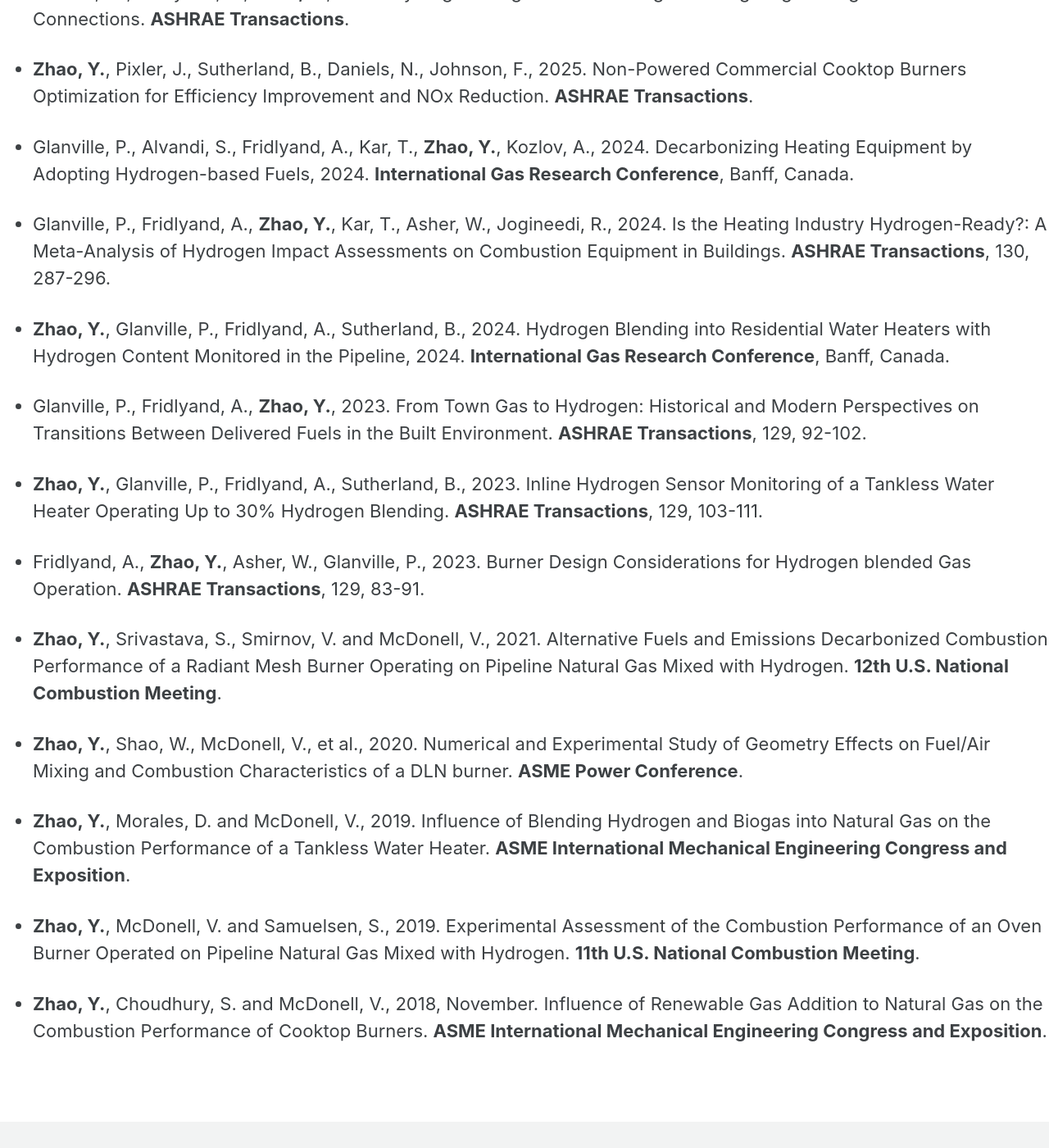
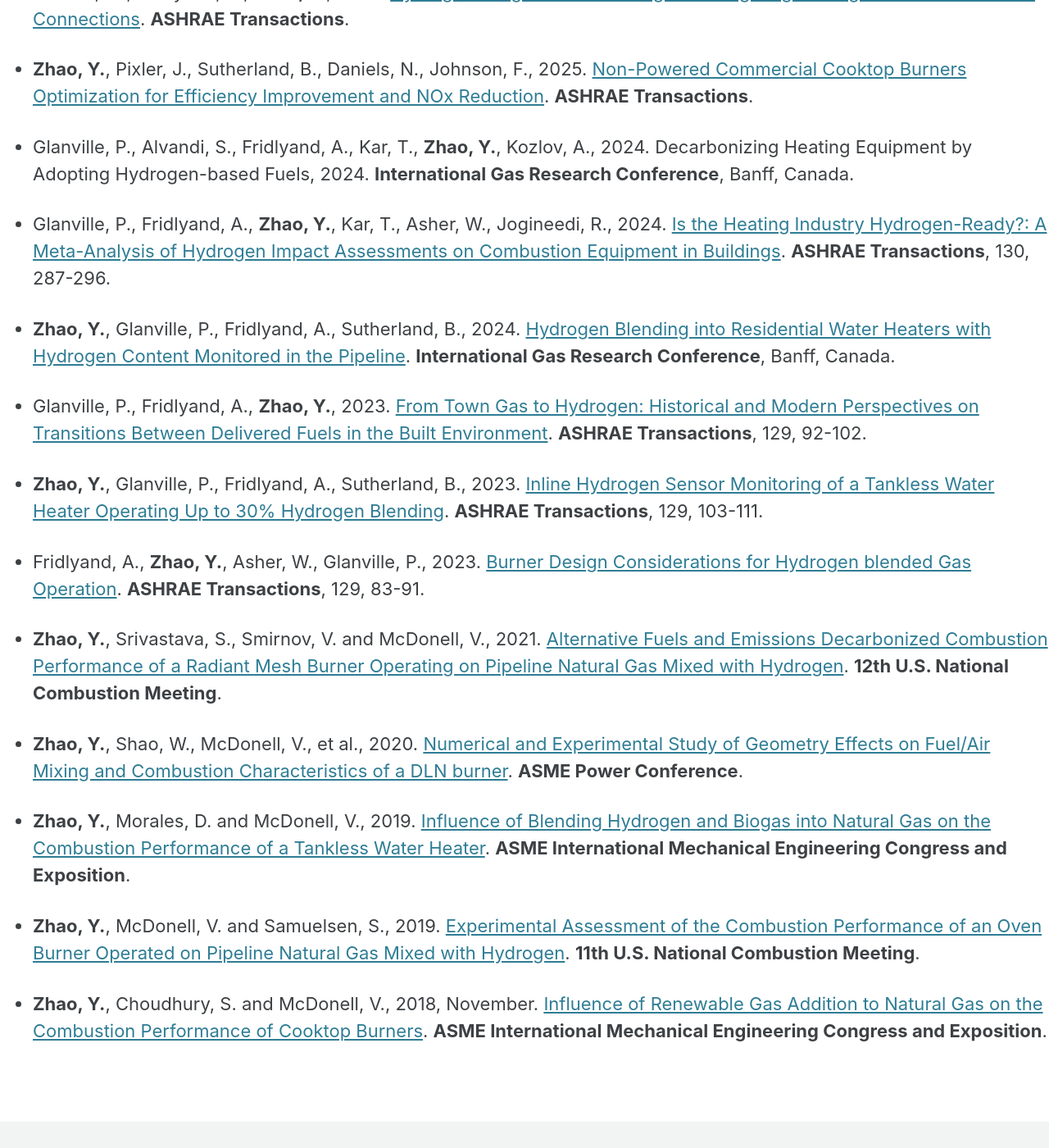
Before and after one commit to yanzhaoenergy/yanzhaoenergy.github.io, a Jekyll site: the page built from publications.md, in a window 1280 px wide and 1400 px high, scrolled down 2048 px. Shown: the whole window at 82% size. Built offline with Jekyll 4.4.1, drawn with Linux system fonts in a browser that asks for light colours; cached includes are drawn as plain includes; our own code applies the rules of GitHub Pages for plain Markdown files; some of the changed text lies outside the part shown.

Commit message:
Update publications.md

```diff
--- a/publications.md
+++ b/publications.md
@@ -41,28 +41,28 @@
 
 - Xiang, Z., Acikgoz, E., Chen, H., McEnally, C., Pfefferle, L. and **Zhao, Y.**, 2025. Visible Light Emissions from Hydrogen Flames. **14th U.S. National Combustion Meeting**.
 
-- Bushell, M., Fridlyand, A., **Zhao, Y.**, 2025. Hydrogen Integration in Buildings: Investigating Leakage from Common Gas Connections. **ASHRAE Transactions**.
+- Bushell, M., Fridlyand, A., **Zhao, Y.**, 2025. [Hydrogen Integration in Buildings: Investigating Leakage from Common Gas Connections](https://store.accuristech.com/standards/or-25-c081-hydrogen-integration-in-buildings-investigating-leakage-from-common-gas-connections?product_id=3017365). **ASHRAE Transactions**.
 
-- **Zhao, Y.**, Pixler, J., Sutherland, B., Daniels, N., Johnson, F., 2025. Non-Powered Commercial Cooktop Burners Optimization for Efficiency Improvement and NOx Reduction. **ASHRAE Transactions**.
+- **Zhao, Y.**, Pixler, J., Sutherland, B., Daniels, N., Johnson, F., 2025. [Non-Powered Commercial Cooktop Burners Optimization for Efficiency Improvement and NOx Reduction](https://store.accuristech.com/standards/or-25-c104-non-powered-commercial-cooktop-burners-optimization-for-efficiency-improvement-and-nox-reduction?product_id=3017385). **ASHRAE Transactions**.
 
 - Glanville, P., Alvandi, S., Fridlyand, A., Kar, T., **Zhao, Y.**, Kozlov, A., 2024. Decarbonizing Heating Equipment by Adopting Hydrogen-based Fuels, 2024. **International Gas Research Conference**, Banff, Canada.
 
-- Glanville, P., Fridlyand, A., **Zhao, Y.**, Kar, T., Asher, W., Jogineedi, R., 2024. Is the Heating Industry Hydrogen-Ready?: A Meta-Analysis of Hydrogen Impact Assessments on Combustion Equipment in Buildings. **ASHRAE Transactions**, 130, 287-296.
+- Glanville, P., Fridlyand, A., **Zhao, Y.**, Kar, T., Asher, W., Jogineedi, R., 2024. [Is the Heating Industry Hydrogen-Ready?: A Meta-Analysis of Hydrogen Impact Assessments on Combustion Equipment in Buildings](https://www.proquest.com/openview/fafae892d04238eda654e1731bbe9498/1?pq-origsite=gscholar&cbl=34619). **ASHRAE Transactions**, 130, 287-296.
 
-- **Zhao, Y.**, Glanville, P., Fridlyand, A., Sutherland, B., 2024. Hydrogen Blending into Residential Water Heaters with Hydrogen Content Monitored in the Pipeline, 2024. **International Gas Research Conference**, Banff, Canada.
+- **Zhao, Y.**, Glanville, P., Fridlyand, A., Sutherland, B., 2024. [Hydrogen Blending into Residential Water Heaters with Hydrogen Content Monitored in the Pipeline](https://www.researchgate.net/publication/380999139_Hydrogen_Blending_into_Residential_Water_Heaters_with_Hydrogen_Content_Monitored_in_the_Pipeline). **International Gas Research Conference**, Banff, Canada.
 
-- Glanville, P., Fridlyand, A., **Zhao, Y.**, 2023. From Town Gas to Hydrogen: Historical and Modern Perspectives on Transitions Between Delivered Fuels in the Built Environment. **ASHRAE Transactions**, 129, 92-102.
+- Glanville, P., Fridlyand, A., **Zhao, Y.**, 2023. [From Town Gas to Hydrogen: Historical and Modern Perspectives on Transitions Between Delivered Fuels in the Built Environment](https://www.proquest.com/openview/9aabd157ffdeb80f02262566c67bd69e/1?pq-origsite=gscholar&cbl=34619). **ASHRAE Transactions**, 129, 92-102.
 
-- **Zhao, Y.**, Glanville, P., Fridlyand, A., Sutherland, B., 2023. Inline Hydrogen Sensor Monitoring of a Tankless Water Heater Operating Up to 30% Hydrogen Blending. **ASHRAE Transactions**, 129, 103-111.
+- **Zhao, Y.**, Glanville, P., Fridlyand, A., Sutherland, B., 2023. [Inline Hydrogen Sensor Monitoring of a Tankless Water Heater Operating Up to 30% Hydrogen Blending](https://www.proquest.com/openview/37ff611ebd2f1ddf8da18395944db6c4/1?pq-origsite=gscholar&cbl=34619). **ASHRAE Transactions**, 129, 103-111.
 
-- Fridlyand, A., **Zhao, Y.**, Asher, W., Glanville, P., 2023. Burner Design Considerations for Hydrogen blended Gas Operation. **ASHRAE Transactions**, 129, 83-91.
+- Fridlyand, A., **Zhao, Y.**, Asher, W., Glanville, P., 2023. [Burner Design Considerations for Hydrogen blended Gas Operation](https://openurl.ebsco.com/EPDB%3Agcd%3A2%3A21155666/detailv2?sid=ebsco%3Aplink%3Ascholar&id=ebsco%3Agcd%3A164456100&crl=c). **ASHRAE Transactions**, 129, 83-91.
 
-- **Zhao, Y.**, Srivastava, S., Smirnov, V. and McDonell, V., 2021. Alternative Fuels and Emissions Decarbonized Combustion Performance of a Radiant Mesh Burner Operating on Pipeline Natural Gas Mixed with Hydrogen. **12th U.S. National Combustion Meeting**.
+- **Zhao, Y.**, Srivastava, S., Smirnov, V. and McDonell, V., 2021. [Alternative Fuels and Emissions Decarbonized Combustion Performance of a Radiant Mesh Burner Operating on Pipeline Natural Gas Mixed with Hydrogen](https://www.researchgate.net/publication/353225444_Sub_Topic_Alternative_Fuels_and_Emissions_Decarbonized_Combustion_Performance_of_a_Radiant_Mesh_Burner_Operating_on_Pipeline_Natural_Gas_Mixed_with_Hydrogen). **12th U.S. National Combustion Meeting**.
 
-- **Zhao, Y.**, Shao, W., McDonell, V., et al., 2020. Numerical and Experimental Study of Geometry Effects on Fuel/Air Mixing and Combustion Characteristics of a DLN burner. **ASME Power Conference**.
+- **Zhao, Y.**, Shao, W., McDonell, V., et al., 2020. [Numerical and Experimental Study of Geometry Effects on Fuel/Air Mixing and Combustion Characteristics of a DLN burner](https://www.researchgate.net/publication/353225444_Sub_Topic_Alternative_Fuels_and_Emissions_Decarbonized_Combustion_Performance_of_a_Radiant_Mesh_Burner_Operating_on_Pipeline_Natural_Gas_Mixed_with_Hydrogen). **ASME Power Conference**.
 
-- **Zhao, Y.**, Morales, D. and McDonell, V., 2019. Influence of Blending Hydrogen and Biogas into Natural Gas on the Combustion Performance of a Tankless Water Heater. **ASME International Mechanical Engineering Congress and Exposition**.
+- **Zhao, Y.**, Morales, D. and McDonell, V., 2019. [Influence of Blending Hydrogen and Biogas into Natural Gas on the Combustion Performance of a Tankless Water Heater](https://asmedigitalcollection.asme.org/IMECE/proceedings-abstract/IMECE2019/V008T09A018/1073360). **ASME International Mechanical Engineering Congress and Exposition**.
 
-- **Zhao, Y.**, McDonell, V. and Samuelsen, S., 2019. Experimental Assessment of the Combustion Performance of an Oven Burner Operated on Pipeline Natural Gas Mixed with Hydrogen. **11th U.S. National Combustion Meeting**.
+- **Zhao, Y.**, McDonell, V. and Samuelsen, S., 2019. [Experimental Assessment of the Combustion Performance of an Oven Burner Operated on Pipeline Natural Gas Mixed with Hydrogen](https://www.researchgate.net/publication/333610442_EXPERIMENTAL_ASSESSMENT_OF_THE_COMBUSTION_PERFORMANCE_OF_AN_OVEN_BURNER_OPERATED_ON_PIPELINE_NATURAL_GAS_MIXED_WITH_HYDROGEN). **11th U.S. National Combustion Meeting**.
 
-- **Zhao, Y.**, Choudhury, S. and McDonell, V., 2018, November. Influence of Renewable Gas Addition to Natural Gas on the Combustion Performance of Cooktop Burners. **ASME International Mechanical Engineering Congress and Exposition**.
+- **Zhao, Y.**, Choudhury, S. and McDonell, V., 2018, November. [Influence of Renewable Gas Addition to Natural Gas on the Combustion Performance of Cooktop Burners](https://asmedigitalcollection.asme.org/IMECE/proceedings-abstract/IMECE2018/52118/273810). **ASME International Mechanical Engineering Congress and Exposition**.
```
